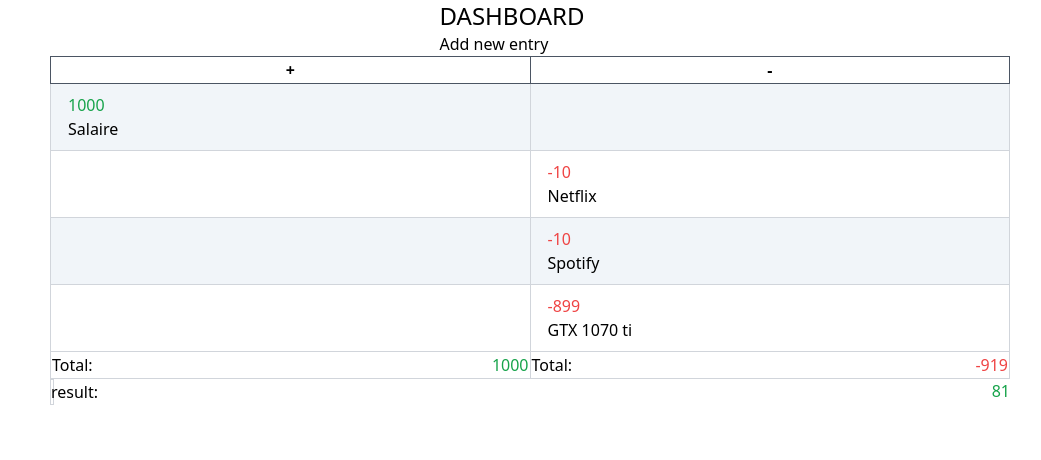
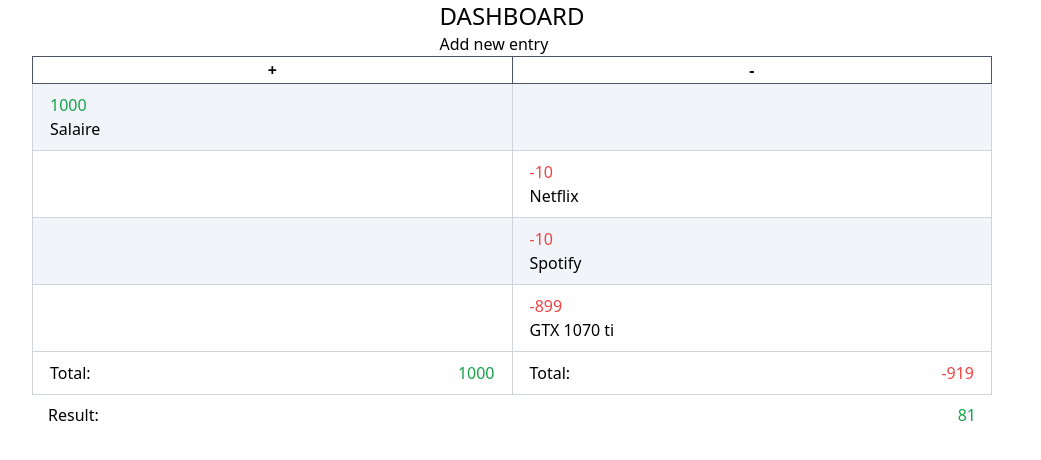
Before and after one commit to matheusnb99/mini-projet-comptable, a Next.js app: page / in a window 1280 px wide. Shown: the top 460 px of the page, without its empty margins (128-1169 px from the left). Built offline with nearby package versions, Linux system fonts and the light colour scheme.

Commit message:
removed toInt in total reduce

```diff
--- a/src/components/TableauComptable.jsx
+++ b/src/components/TableauComptable.jsx
@@ -8,7 +8,7 @@ const TableauComptable = () => {
   const { state } = useContext(AppContext)
 
   return (
-    <div className="w-3/4 ml-9">
+    <div className="w-3/4">
       <table className="table-auto w-full border-collapse ">
         <thead>
           <tr>
@@ -47,20 +47,17 @@ const TableauComptable = () => {
           ))}
           <tr key="total">
             <td className="border border-gray-300">
-              <div className="flex justify-between">
+              <div className="flex justify-between py-2 px-4">
                 Total:
                 <PInt
                   value={state
                     .filter((x) => x.value > 0)
-                    .reduce(
-                      (accumulator, { value }) => accumulator + parseInt(value),
-                      0
-                    )}
+                    .reduce((accumulator, { value }) => accumulator + value, 0)}
                 ></PInt>
               </div>
             </td>
             <td className="border border-gray-300">
-              <div className="flex justify-between">
+              <div className="flex justify-between py-2 px-4">
                 Total:
                 <PInt
                   value={state
@@ -75,8 +72,8 @@ const TableauComptable = () => {
           </tr>
         </tbody>
       </table>
-      <div className="flex  justify-between">
-        <p className="border border-gray-300 w-1">result: </p>
+      <div className="flex  justify-between py-2 px-4">
+        <p className="w-1"> Result: </p>
         <PInt
           value={state.reduce(
             (accumulator, { value }) => accumulator + parseInt(value),
```
